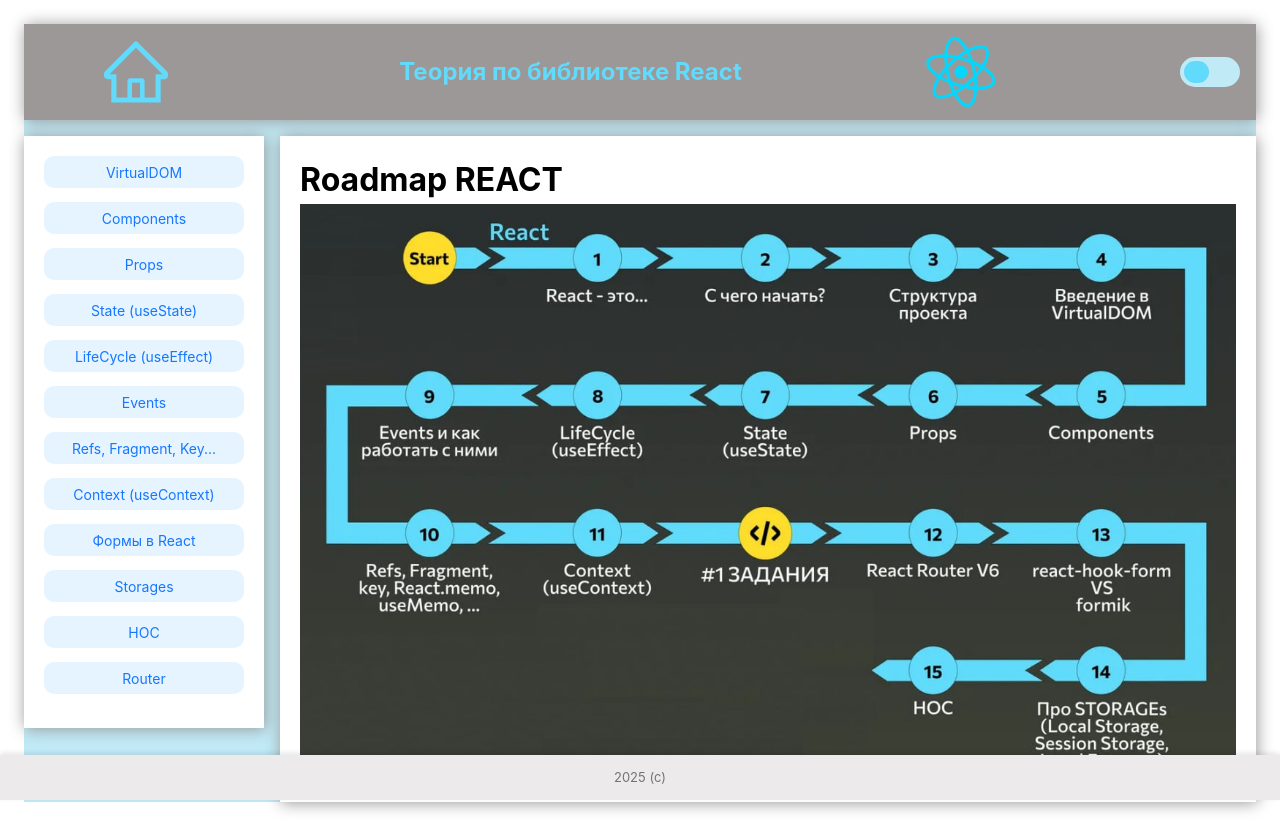
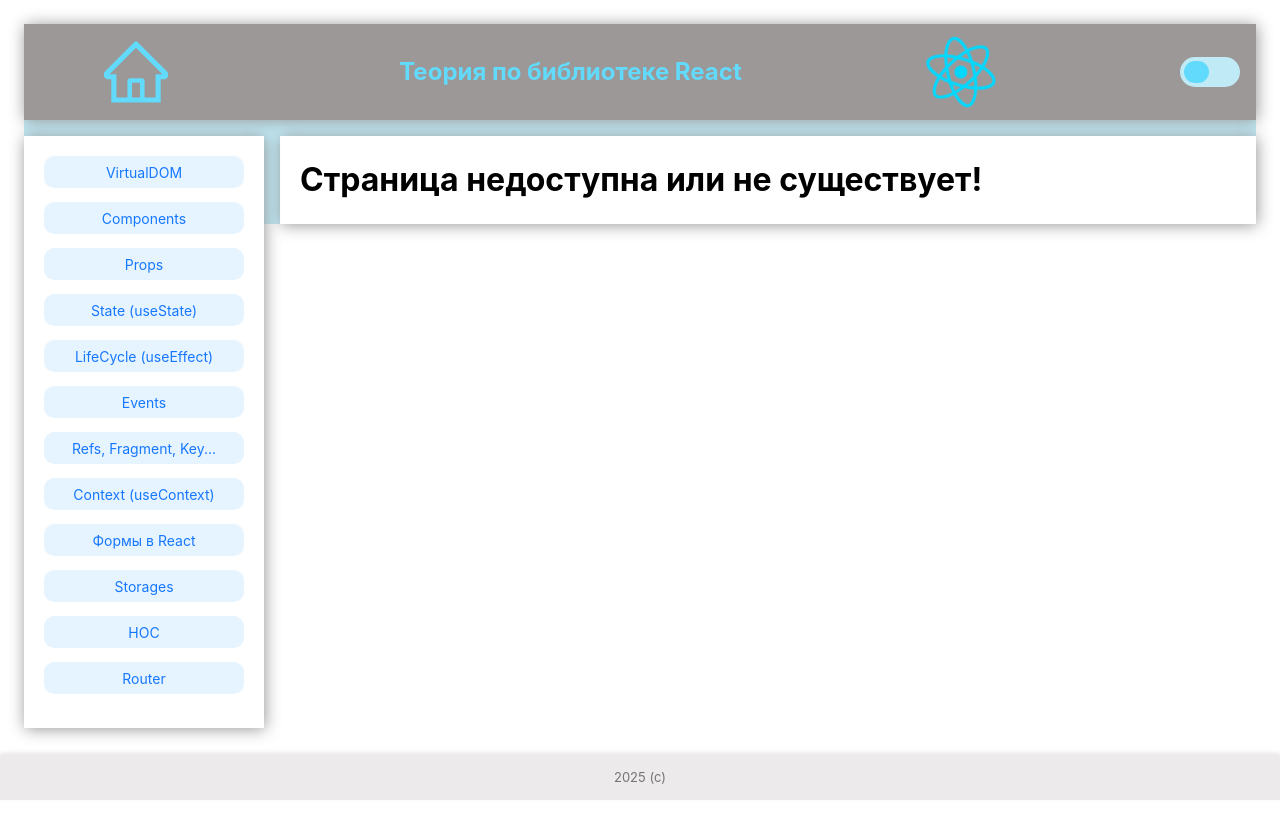
Before and after one commit to AlexaYashchuk/react-theory, a React (Vite) app: page / in a window 1280 px wide. Built offline with nearby package versions, Linux system fonts and the light colour scheme.

Commit message:
add deploy

```diff
--- a/package.json
+++ b/package.json
@@ -1,5 +1,5 @@
 {
-  "homepage": "https://AlexaYashchuk.github.io/react-theory",
+  "homepage": "https://AlexaYashchuk.github.io/",
   "name": "react-theory",
   "private": true,
   "version": "0.0.0",
--- a/src/Routes.jsx
+++ b/src/Routes.jsx
@@ -17,7 +17,7 @@
 const AppRoutes = () => {
   return (
     <Routes>
-      <Route path="/" element={<Home />} />
+      <Route path="/react-theory" element={<Home />} />
       <Route path="*" element={<NotFound />} />
       <Route path="/virtualDom" element={<VirtualDOM />} />
       <Route path="/components" element={<Components />} />
```
